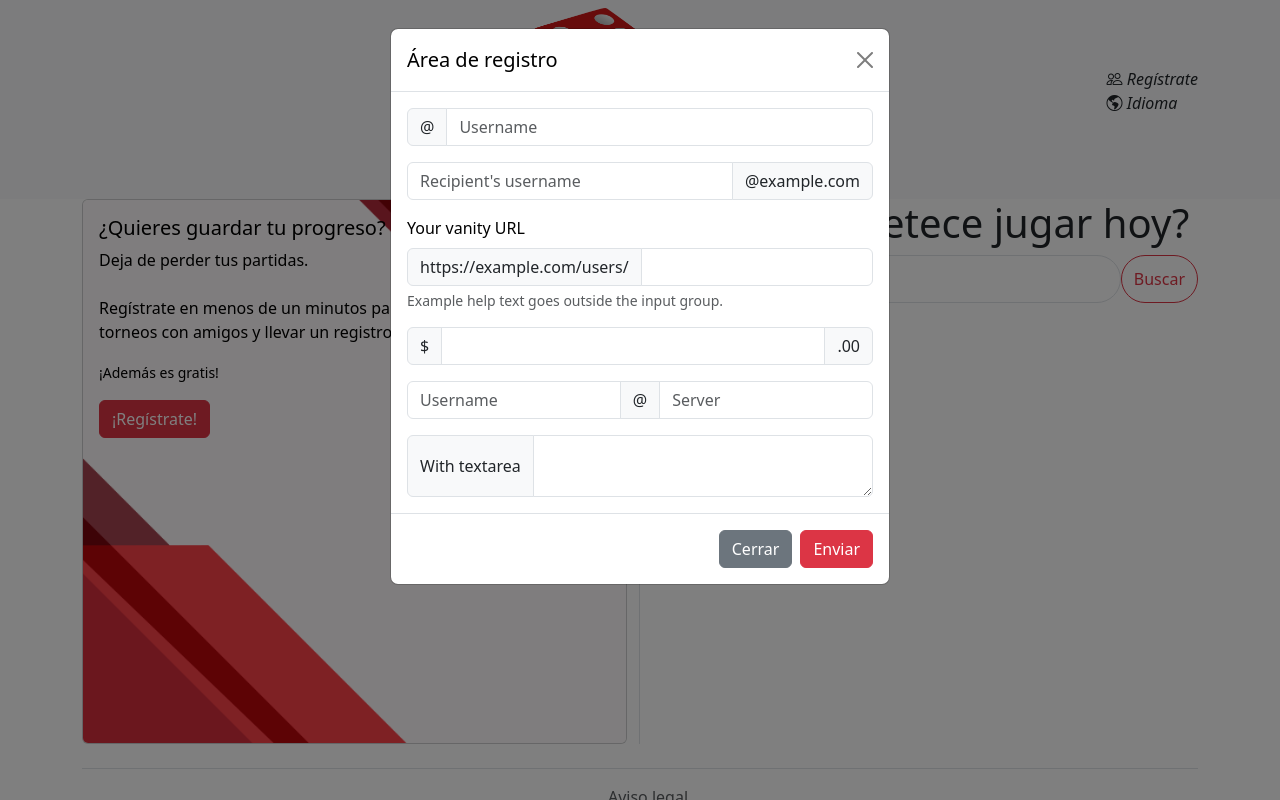
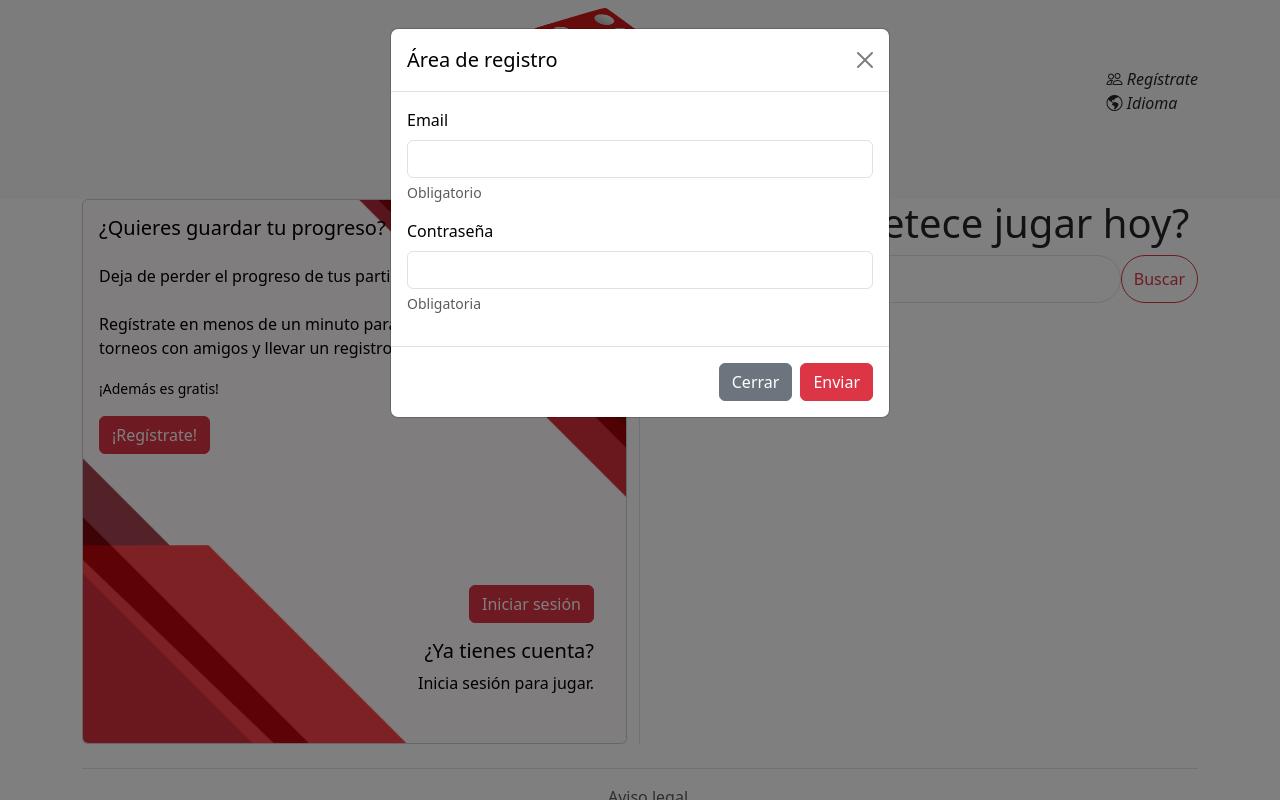
Before and after one commit to Adriath/La-Mesa-Cuadrada, a PHP site: page /La_Mesa_Cuadrada/home in a window 1280 px wide, after a click on "Regístrate". Run offline with PHP 8.4, Linux system fonts and the light colour scheme.

Commit message:
Propuesta de formulario de registro. El botón externo envía el formulario.

```diff
--- a/CONTROL/route.php
+++ b/CONTROL/route.php
@@ -54,3 +54,7 @@ if ($metodo == 'GET') {
     }
 
 }
+else if ($metodo == 'POST') {
+
+    echo "Hay algo en POST al darle al botón de enviar formulario";
+}
--- a/VISTA/js/main.js
+++ b/VISTA/js/main.js
@@ -1,3 +1,12 @@
+
+function enviarFormularioRegistro() {
+
+    $('#botonEnviarRegistro').click(function () {
+        $('#formRegistro').submit();
+    });
+
+}
+
 function desaparecePlaceholder() {
 
     $('#buscador').focus(function () {
@@ -13,12 +22,13 @@ function animacionBuscador() {
         $("#buscador").addClass("show"); // Animación para la barra
     });
 
-
 }
 
 function comenzar() {
+
     desaparecePlaceholder();
     animacionBuscador() ;
+    enviarFormularioRegistro();
 }
 
 window.addEventListener("load", comenzar, false);
--- a/VISTA/seccionesWeb/main_home.php
+++ b/VISTA/seccionesWeb/main_home.php
@@ -1,8 +1,6 @@
-
-
 <!-- MIGAS DE PAN -->
 
-    <!-- Las migas de pan no aparecen en esta página porque es la principal -->
+<!-- Las migas de pan no aparecen en esta página porque es la principal -->
 
 <!-- MAIN -->
 
@@ -23,11 +21,11 @@
                 <div class="card text-bg-light">
                     <img src="VISTA/img/fondo_columnaIzquierda.jpg" class="card-img" alt="...">
                     <div class="card-img-overlay">
-                        <h5 class="card-title"> ¿Quieres guardar tu progreso? </h5>
+                        <h5 class="card-title mb-4"> ¿Quieres guardar tu progreso? </h5>
                         <p class="card-text">
-                            Deja de perder tus partidas.
+                            Deja de perder el progreso de tus partidas.
                             <br><br>
-                            Regístrate en menos de un minutos para poder jugar
+                            Regístrate en menos de un minuto para poder jugar
                             <br>
                             torneos con amigos y llevar un registro de tus partidas.
                         </p>
@@ -53,41 +51,68 @@
                                         <!-- De momento es un ejemplo. El botón de envío estará fuerad el formulario (ahora mismo no hay etiquetas form).
                                         El botón se puede asociar con JavaScript de manera sencilla aunque esté fuera de las etiquetas. -->
 
-                                        <div class="input-group mb-3">
-                                            <span class="input-group-text" id="basic-addon1">@</span>
-                                            <input type="text" class="form-control" placeholder="Username" aria-label="Username" aria-describedby="basic-addon1">
-                                        </div>
+                                        <form id="formRegistro" action="CONTROL/route.php" method="POST">
+                                            <!-- <div class="mb-3">
+                                                <label for="emailSesion" class="form-label"> Nombre usuario </label>
+                                                <input type="email" class="form-control" id="emailSesion" aria-describedby="emailHelp">
+                                                <div id="emailSesionHelp" class="form-text"> Obligatorio </div>
+                                            </div> -->
+                                            <div class="mb-3">
+                                                <label for="emailSesion" class="form-label"> Email </label>
+                                                <input type="email" class="form-control" id="emailSesion" aria-describedby="emailHelp" name="email">
+                                                <div id="emailSesionHelp" class="form-text"> Obligatorio </div>
+                                            </div>
+                                            <div class="mb-3">
+                                                <label for="passwordSesion" class="form-label"> Contraseña </label>
+                                                <input type="password" class="form-control" id="passwordSesion" name="password">
+                                                <div id="passwordSesionHelp" class="form-text"> Obligatoria </div>
+                                            </div>
+                                        </form>
 
-                                        <div class="input-group mb-3">
-                                            <input type="text" class="form-control" placeholder="Recipient's username" aria-label="Recipient's username" aria-describedby="basic-addon2">
-                                            <span class="input-group-text" id="basic-addon2">@example.com</span>
-                                        </div>
+                                    </div>
+                                    <div class="modal-footer">
+                                        <button type="button" class="btn btn-secondary" data-bs-dismiss="modal"> Cerrar </button>
+                                        <button type="button" id="botonEnviarRegistro" class="btn btn-danger"> Enviar </button>
+                                    </div>
+                                </div>
+                            </div>
+                        </div>
+                    </div>
 
-                                        <div class="mb-3">
-                                            <label for="basic-url" class="form-label">Your vanity URL</label>
-                                            <div class="input-group">
-                                                <span class="input-group-text" id="basic-addon3">https://example.com/users/</span>
-                                                <input type="text" class="form-control" id="basic-url" aria-describedby="basic-addon3 basic-addon4">
+                    <div class="card-img-overlay mb-3 me-3 align-self-end text-end">
+                        <button type="button" class="btn btn-danger mb-3" data-bs-toggle="modal" data-bs-target="#areaInicioSesion">
+                            Iniciar sesión
+                        </button>
+                        <h5 class="card-title"> ¿Ya tienes cuenta? </h5>
+                        <p class="card-text">
+                            Inicia sesión para jugar.
+                        </p>
+
+                        <!-- Modal -->
+                        <div class="modal fade" id="areaInicioSesion" data-bs-backdrop="static" data-bs-keyboard="false" tabindex="-1" aria-labelledby="tituloAreaRegistro" aria-hidden="true">
+                            <div class="modal-dialog">
+                                <div class="modal-content">
+                                    <div class="modal-header">
+                                        <h1 class="modal-title fs-5" id="tituloAreaRegistro"> Área de INICIO DE SESIÓN </h1>
+                                        <button type="button" class="btn-close" data-bs-dismiss="modal" aria-label="Cerrar"></button>
+                                    </div>
+                                    <div class="modal-body">
+
+                                        <!-- FORMULARIO DE REGISTRO -->
+
+                                        <!-- De momento es un ejemplo. El botón de envío estará fuerad el formulario (ahora mismo no hay etiquetas form).
+                                        El botón se puede asociar con JavaScript de manera sencilla aunque esté fuera de las etiquetas. -->
+
+                                        <form action="">
+                                            <div class="form-floating mb-3">
+                                                <input type="email" class="form-control" id="floatingInput" placeholder="name@example.com">
+                                                <label for="floatingInput">Email address</label>
                                             </div>
-                                            <div class="form-text" id="basic-addon4">Example help text goes outside the input group.</div>
-                                        </div>
-
-                                        <div class="input-group mb-3">
-                                            <span class="input-group-text">$</span>
-                                            <input type="text" class="form-control" aria-label="Amount (to the nearest dollar)">
-                                            <span class="input-group-text">.00</span>
-                                        </div>
-
-                                        <div class="input-group mb-3">
-                                            <input type="text" class="form-control" placeholder="Username" aria-label="Username">
-                                            <span class="input-group-text">@</span>
-                                            <input type="text" class="form-control" placeholder="Server" aria-label="Server">
-                                        </div>
-
-                                        <div class="input-group">
-                                            <span class="input-group-text">With textarea</span>
-                                            <textarea class="form-control" aria-label="With textarea"></textarea>
-                                        </div>
+                                            <div class="form-floating">
+                                                <input type="password" class="form-control" id="floatingPassword" placeholder="Password">
+                                                <label for="floatingPassword">Password</label>
+                                            </div>
+                                        </form>
 
                                     </div>
                                     <div class="modal-footer">
@@ -97,6 +122,7 @@
                                 </div>
                             </div>
                         </div>
+
                     </div>
                 </div>
 
```
